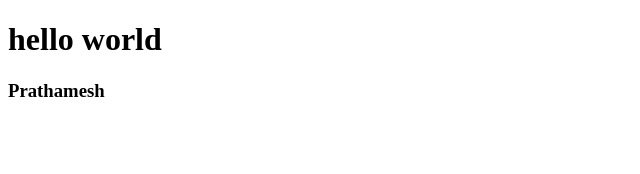
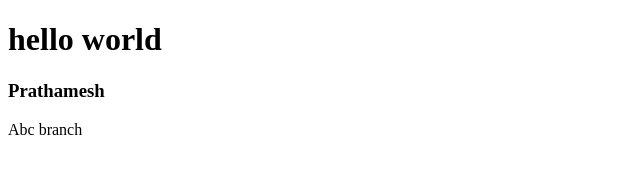
Before and after one commit to vinay1033/Practice_Git, a plain HTML site: page index.html in a window 1280 px wide. Shown: the full height of the page, 0-640 px from the left. Drawn offline with Linux system fonts and the light colour scheme.

Commit message:
branch commited abc

```diff
--- a/index.html
+++ b/index.html
@@ -8,5 +8,6 @@
 <body>
     <h1>hello world</h1>
     <h3>Prathamesh</h3>
+    <span>Abc branch</span>
 </body>
 </html>
```
